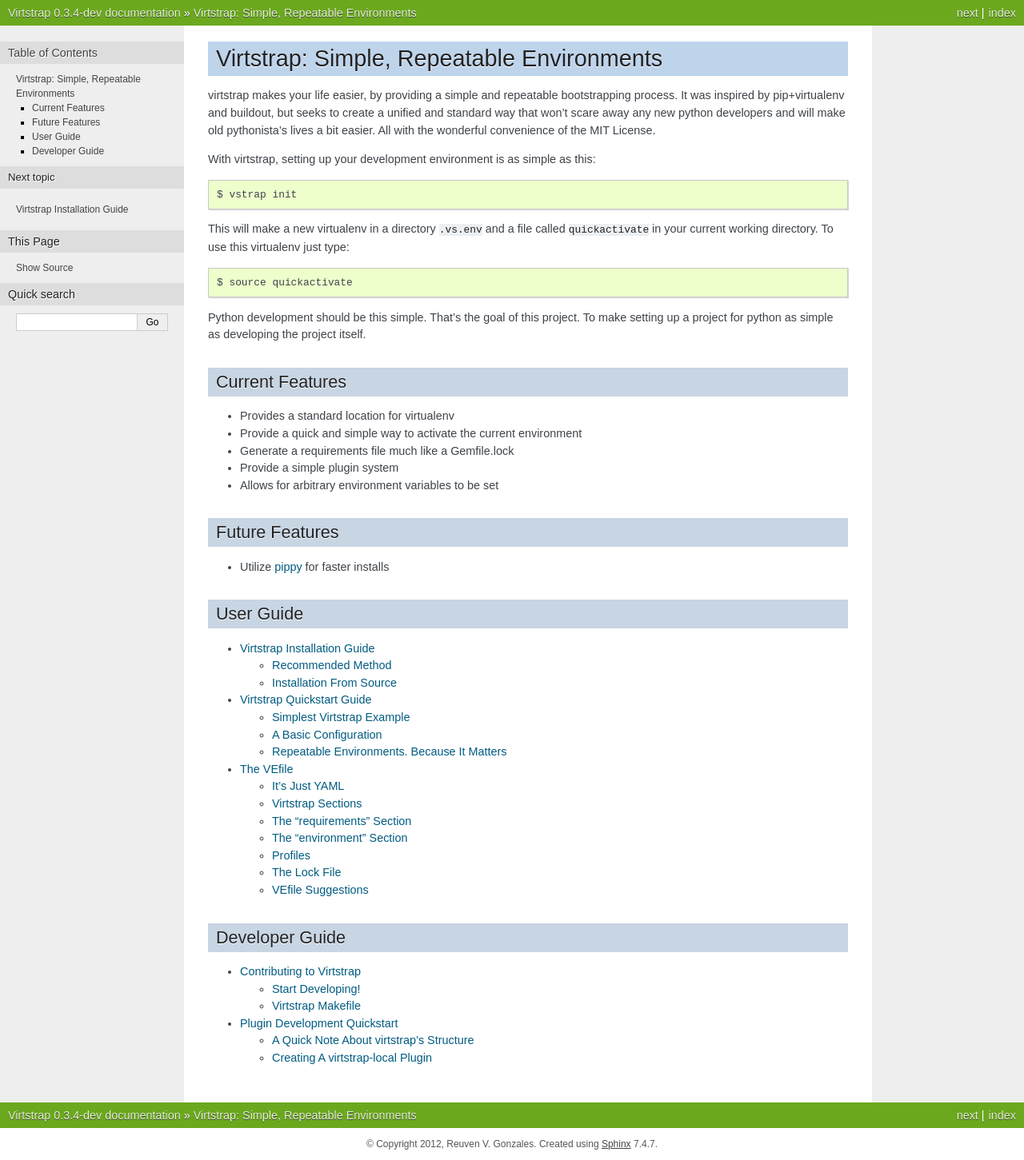
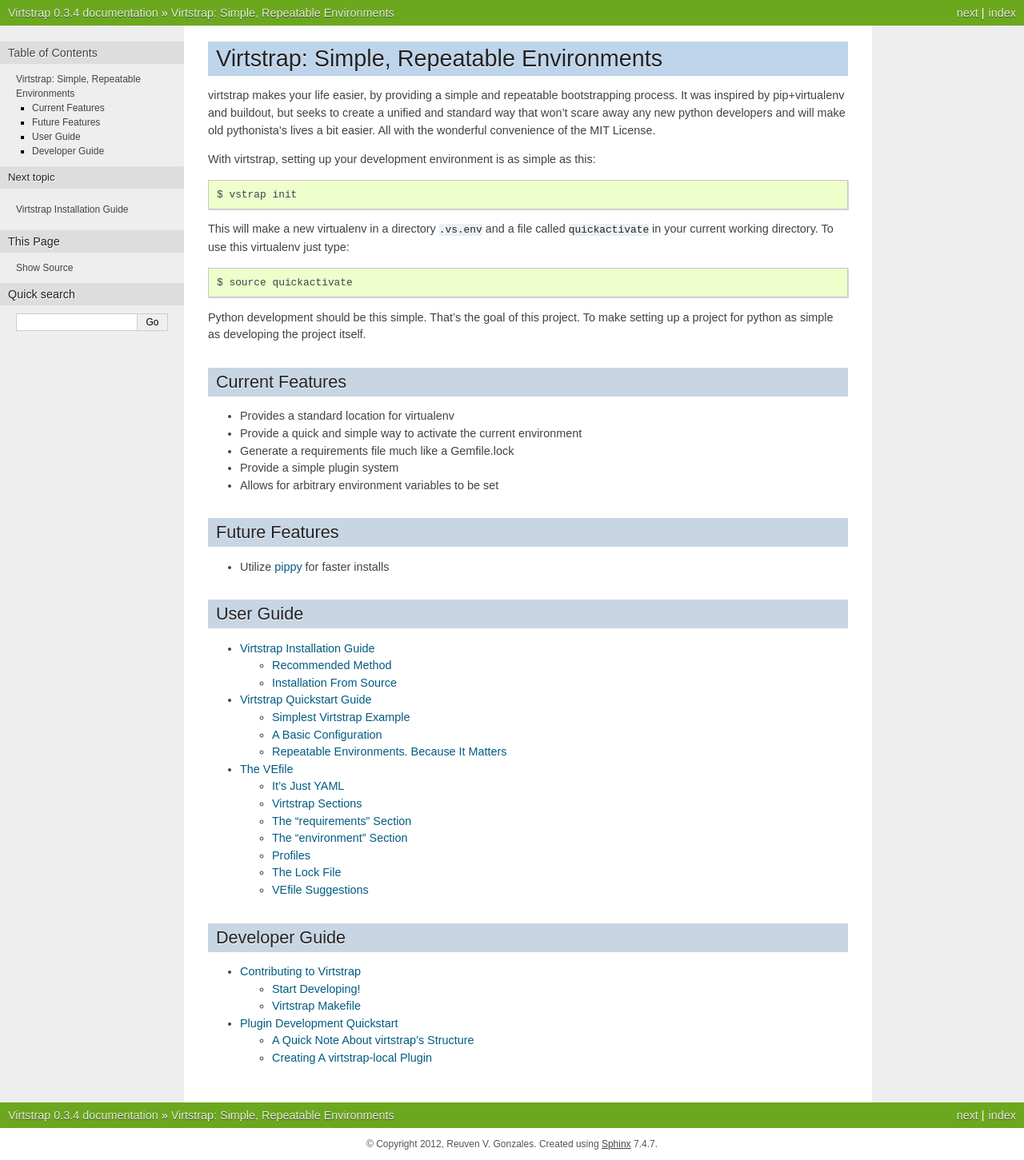
Before and after one commit to ravenac95/virtstrap, a Sphinx documentation site: the page built from docs/index.rst, in a window 1280 px wide. Shown: the whole page at 80% size. Built offline with Sphinx 7.4.7, drawn with Linux system fonts in a browser that asks for light colours.

Commit message:
Docs prepared for release

```diff
--- a/docs/conf.py
+++ b/docs/conf.py
@@ -50,7 +50,7 @@
 # The short X.Y version.
 version = '0.3.4'
 # The full version, including alpha/beta/rc tags.
-release = '0.3.4-dev'
+release = '0.3.4'
 
 # The language for content autogenerated by Sphinx. Refer to documentation
 # for a list of supported languages.
```
